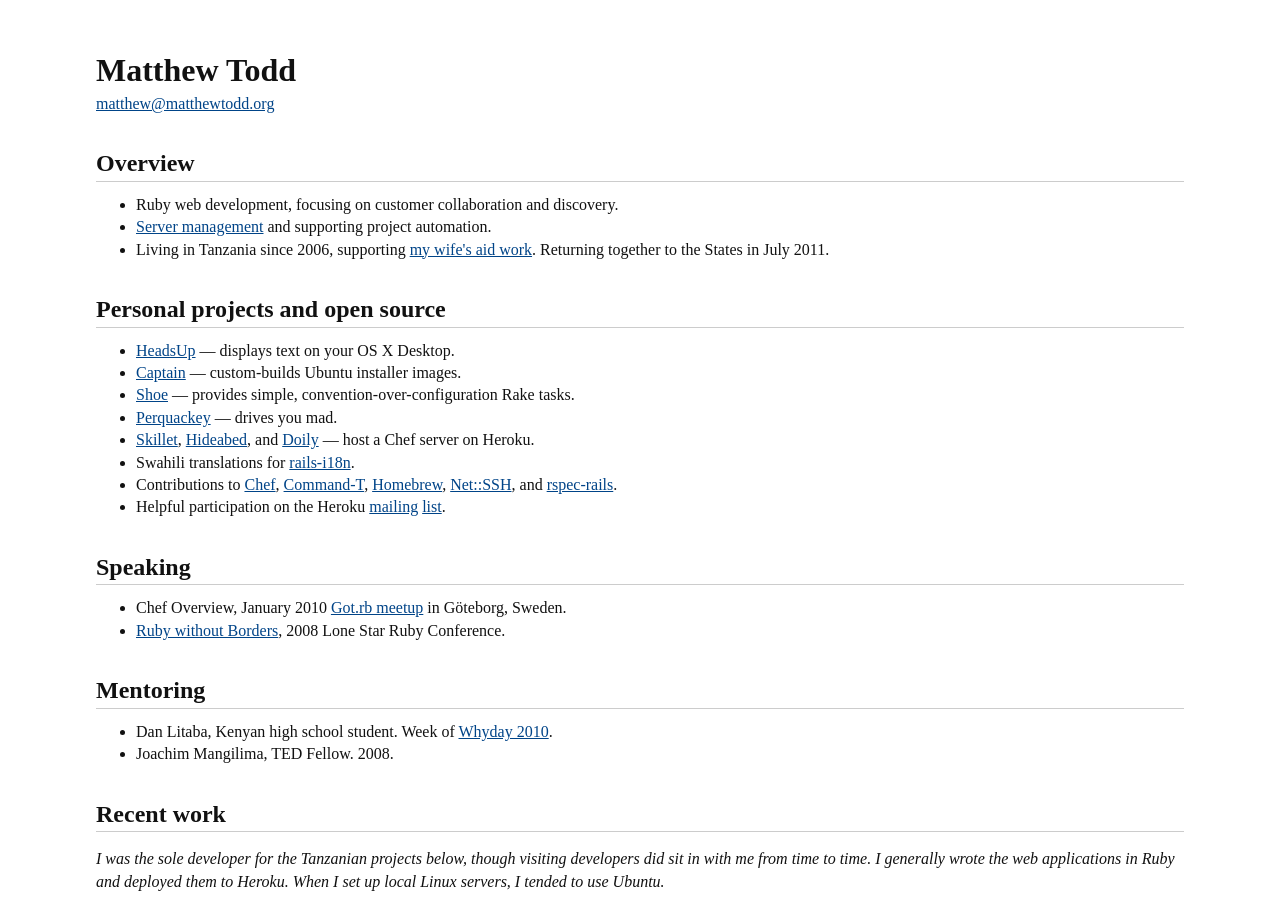
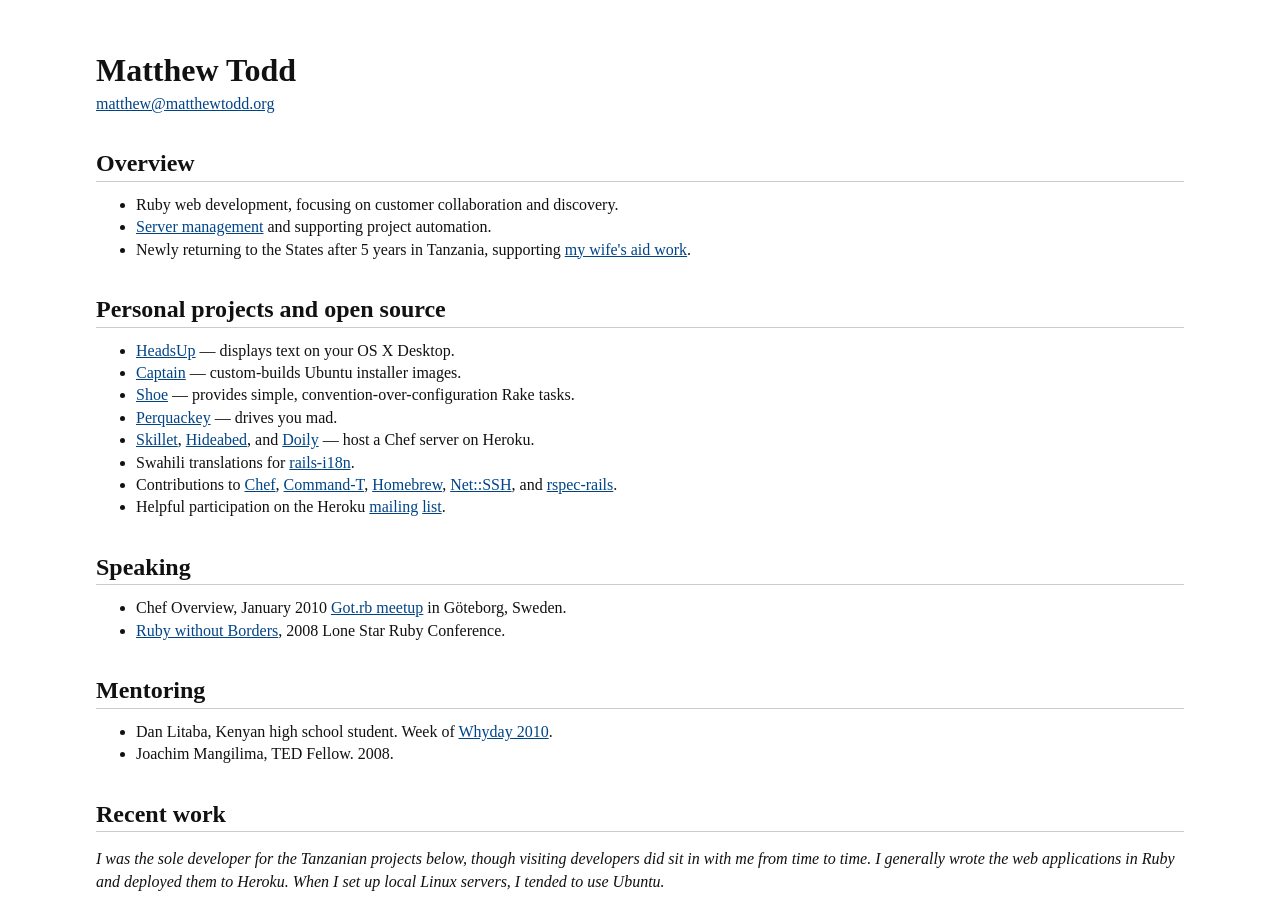
Before and after one commit to matthewtodd/matthewtodd.github.io, a Jekyll site: the page resume.html, which Jekyll copies as it is, in a window 1280 px wide and 900 px high. Built offline with Jekyll 4.4.1, drawn with Linux system fonts in a browser that asks for light colours.

Commit message:
Refresh wording.

```diff
--- a/resume.html
+++ b/resume.html
@@ -121,7 +121,7 @@
       <ul>
         <li>Ruby web development, focusing on customer collaboration and discovery.</li>
         <li><a href="http://en.wikipedia.org/wiki/DevOps">Server management</a> and supporting project automation.</li>
-        <li>Living in Tanzania since 2006, supporting <a class="print" href="http://amanikids.org/">my wife's aid work</a>. Returning together to the States in July 2011.</li>
+        <li>Newly returning to the States after 5 years in Tanzania, supporting <a class="print" href="http://amanikids.org/">my wife's aid work</a>.</li>
       </ul>
     </section>
 
```
